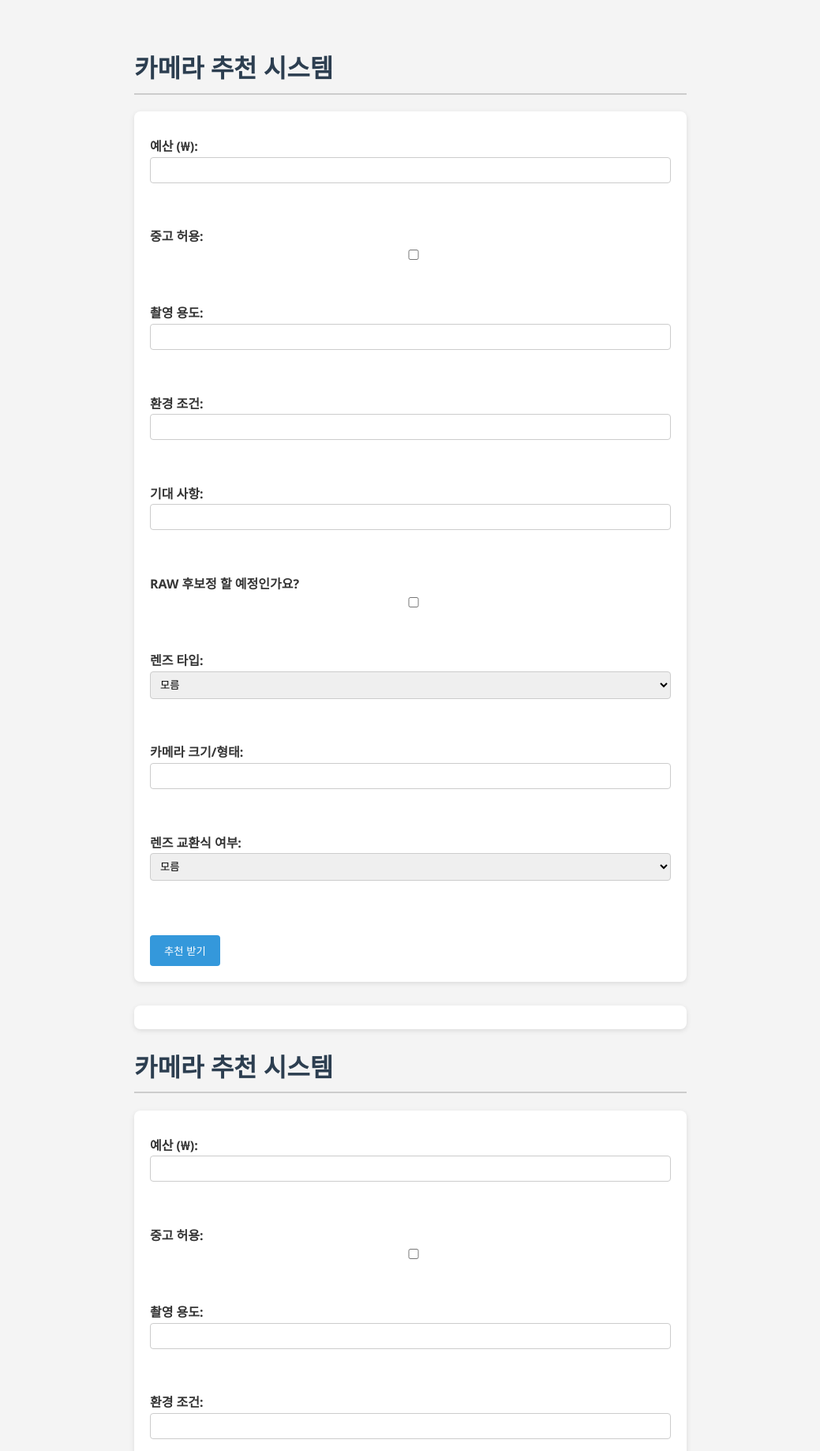
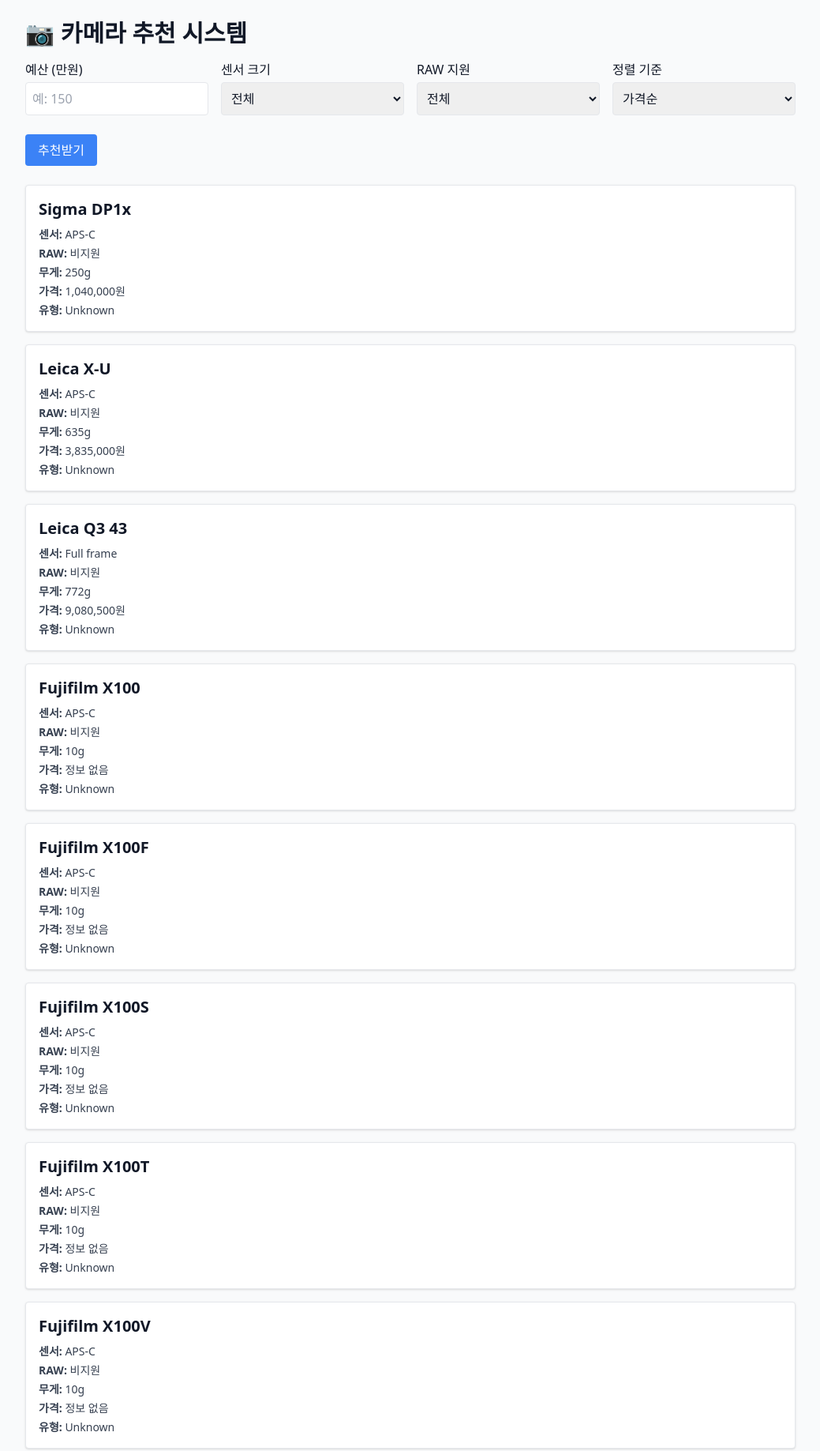
Before and after one commit to RobotMixmaster/camera-recommender, a plain HTML site: page camera-recommender/index.html in a window 1280 px wide. Shown: the top 1837 px of the page at 79% size, without its empty margins (120-1159 px from the left). Drawn offline with nearby package versions, Linux system fonts and the light colour scheme.

Commit message:
Update index.html

```diff
--- a/camera-recommender/index.html
+++ b/camera-recommender/index.html
@@ -1,88 +1,108 @@
-<link rel="stylesheet" href="style.css" />
-
-
 <!DOCTYPE html>
-<html lang="ko">
+<html lang="en">
 <head>
   <meta charset="UTF-8" />
-  <meta name="viewport" content="width=device-width, initial-scale=1.0"/>
-  <title>카메라 추천기</title>
-  <link rel="stylesheet" href="style.css" />
+  <meta name="viewport" content="width=device-width, initial-scale=1.0" />
+  <title>Camera Recommender</title>
+  <script src="https://cdn.tailwindcss.com"></script>
 </head>
-<body>
-  <h1>카메라 추천 시스템</h1>
-  <form id="cameraForm">
-    <label>예산 (₩): <input type="number" name="budget" required /></label><br />
-    <label>중고 허용: <input type="checkbox" name="used" /></label><br />
-    <label>촬영 용도: <input type="text" name="purpose" required /></label><br />
-    <label>환경 조건: <input type="text" name="environment" /></label><br />
-    <label>기대 사항: <input type="text" name="expectations" /></label><br />
-    <label>RAW 후보정 할 예정인가요? <input type="checkbox" name="raw" /></label><br />
-    <label>렌즈 타입:
-      <select name="lens">
-        <option value="모름">모름</option>
-        <option value="광각">광각</option>
-        <option value="표준">표준</option>
-        <option value="망원">망원</option>
-      </select>
-    </label><br />
-    <label>카메라 크기/형태: <input type="text" name="size" /></label><br />
-    <label>렌즈 교환식 여부:
-      <select name="interchangeable">
-        <option value="모름">모름</option>
-        <option value="렌즈교환식">렌즈교환식</option>
-        <option value="똑딱이">똑딱이</option>
-      </select>
-    </label><br /><br />
-    <button type="submit">추천 받기</button>
-  </form>
+<body class="bg-gray-50 text-gray-900">
+  <div class="max-w-5xl mx-auto p-6">
+    <h1 class="text-3xl font-bold mb-4">📷 카메라 추천 시스템</h1>
 
-  <div id="result"></div>
+    <!-- 필터 섹션 -->
+    <div class="grid grid-cols-1 md:grid-cols-4 gap-4 mb-6">
+      <div>
+        <label class="block mb-1">예산 (만원)</label>
+        <input id="budgetInput" type="number" min="0" max="1000" placeholder="예: 150" class="w-full p-2 border rounded" />
+      </div>
+      <div>
+        <label class="block mb-1">센서 크기</label>
+        <select id="sensorFilter" class="w-full p-2 border rounded">
+          <option value="">전체</option>
+          <option value="APS-C">APS-C</option>
+          <option value="Full frame">Full frame</option>
+        </select>
+      </div>
+      <div>
+        <label class="block mb-1">RAW 지원</label>
+        <select id="rawFilter" class="w-full p-2 border rounded">
+          <option value="">전체</option>
+          <option value="true">지원</option>
+          <option value="false">비지원</option>
+        </select>
+      </div>
+      <div>
+        <label class="block mb-1">정렬 기준</label>
+        <select id="sortOption" class="w-full p-2 border rounded">
+          <option value="price">가격순</option>
+          <option value="weight">무게순</option>
+        </select>
+      </div>
+    </div>
 
-  <script src="script.js"></script>
+    <button onclick="filterCameras()" class="bg-blue-500 hover:bg-blue-600 text-white px-4 py-2 rounded mb-6">추천받기</button>
+
+    <!-- 결과 출력 -->
+    <div id="results" class="grid grid-cols-1 gap-4"></div>
+  </div>
+
+  <script>
+    let cameraData = [];
+
+    async function loadCameras() {
+      const res = await fetch('./db/cameras.json');
+      cameraData = await res.json();
+      filterCameras();
+    }
+
+    function filterCameras() {
+      const budget = parseInt(document.getElementById('budgetInput').value) * 10000 || Infinity;
+      const sensor = document.getElementById('sensorFilter').value;
+      const raw = document.getElementById('rawFilter').value;
+      const sort = document.getElementById('sortOption').value;
+
+      let filtered = cameraData.filter(cam => {
+        return (!sensor || cam.sensor === sensor) &&
+               (raw === '' || cam.raw.toString() === raw) &&
+               (!cam.price || cam.price <= budget);
+      });
+
+      if (sort === 'price') {
+        filtered.sort((a, b) => (a.price || Infinity) - (b.price || Infinity));
+      } else if (sort === 'weight') {
+        filtered.sort((a, b) => (a.weight || Infinity) - (b.weight || Infinity));
+      }
+
+      displayResults(filtered);
+    }
+
+    function displayResults(cameras) {
+      const container = document.getElementById('results');
+      container.innerHTML = '';
+      if (cameras.length === 0) {
+        container.innerHTML = '<p class="text-gray-500">조건에 맞는 카메라가 없습니다.</p>';
+        return;
+      }
+
+      cameras.forEach(cam => {
+        const card = document.createElement('div');
+        card.className = 'border p-4 rounded shadow bg-white';
+        card.innerHTML = `
+          <h2 class="text-xl font-bold mb-2">${cam.name}</h2>
+          <ul class="text-sm text-gray-700 space-y-1">
+            <li><strong>센서:</strong> ${cam.sensor || '정보 없음'}</li>
+            <li><strong>RAW:</strong> ${cam.raw ? '지원' : '비지원'}</li>
+            <li><strong>무게:</strong> ${cam.weight ? cam.weight + 'g' : '정보 없음'}</li>
+            <li><strong>가격:</strong> ${cam.price ? cam.price.toLocaleString() + '원' : '정보 없음'}</li>
+            <li><strong>유형:</strong> ${cam.type || '기타'}</li>
+          </ul>
+        `;
+        container.appendChild(card);
+      });
+    }
+
+    window.onload = loadCameras;
+  </script>
 </body>
 </html>
-<link rel="stylesheet" href="style.css" />
-
-
-<!DOCTYPE html>
-<html lang="ko">
-<head>
-  <meta charset="UTF-8" />
-  <meta name="viewport" content="width=device-width, initial-scale=1.0"/>
-  <title>카메라 추천기</title>
-  <link rel="stylesheet" href="style.css" />
-</head>
-<body>
-  <h1>카메라 추천 시스템</h1>
-  <form id="cameraForm">
-    <label>예산 (₩): <input type="number" name="budget" required /></label><br />
-    <label>중고 허용: <input type="checkbox" name="used" /></label><br />
-    <label>촬영 용도: <input type="text" name="purpose" required /></label><br />
-    <label>환경 조건: <input type="text" name="environment" /></label><br />
-    <label>기대 사항: <input type="text" name="expectations" /></label><br />
-    <label>RAW 후보정 할 예정인가요? <input type="checkbox" name="raw" /></label><br />
-    <label>렌즈 타입:
-      <select name="lens">
-        <option value="모름">모름</option>
-        <option value="광각">광각</option>
-        <option value="표준">표준</option>
-        <option value="망원">망원</option>
-      </select>
-    </label><br />
-    <label>카메라 크기/형태: <input type="text" name="size" /></label><br />
-    <label>렌즈 교환식 여부:
-      <select name="interchangeable">
-        <option value="모름">모름</option>
-        <option value="렌즈교환식">렌즈교환식</option>
-        <option value="똑딱이">똑딱이</option>
-      </select>
-    </label><br /><br />
-    <button type="submit">추천 받기</button>
-  </form>
-
-  <div id="result"></div>
-
-  <script src="script.js"></script>
-</body>
-</html>
```
